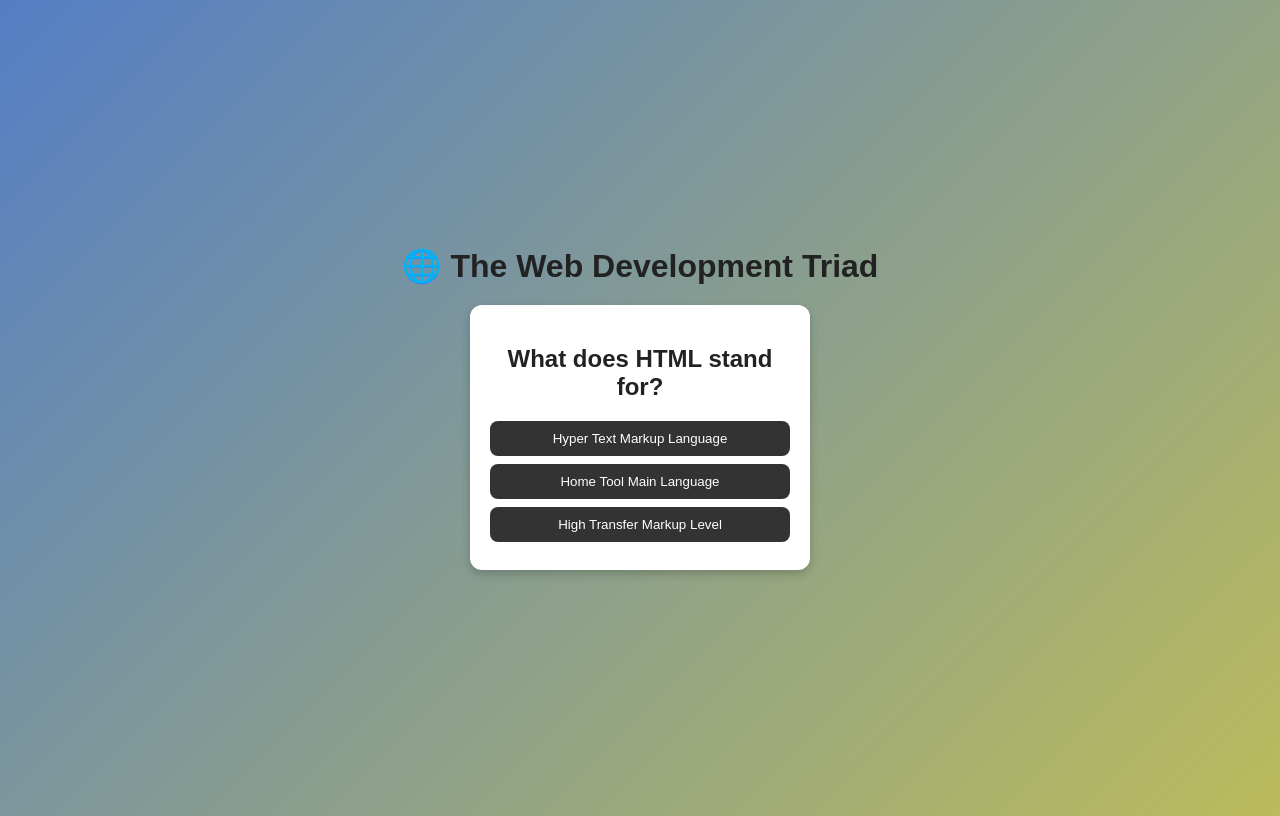
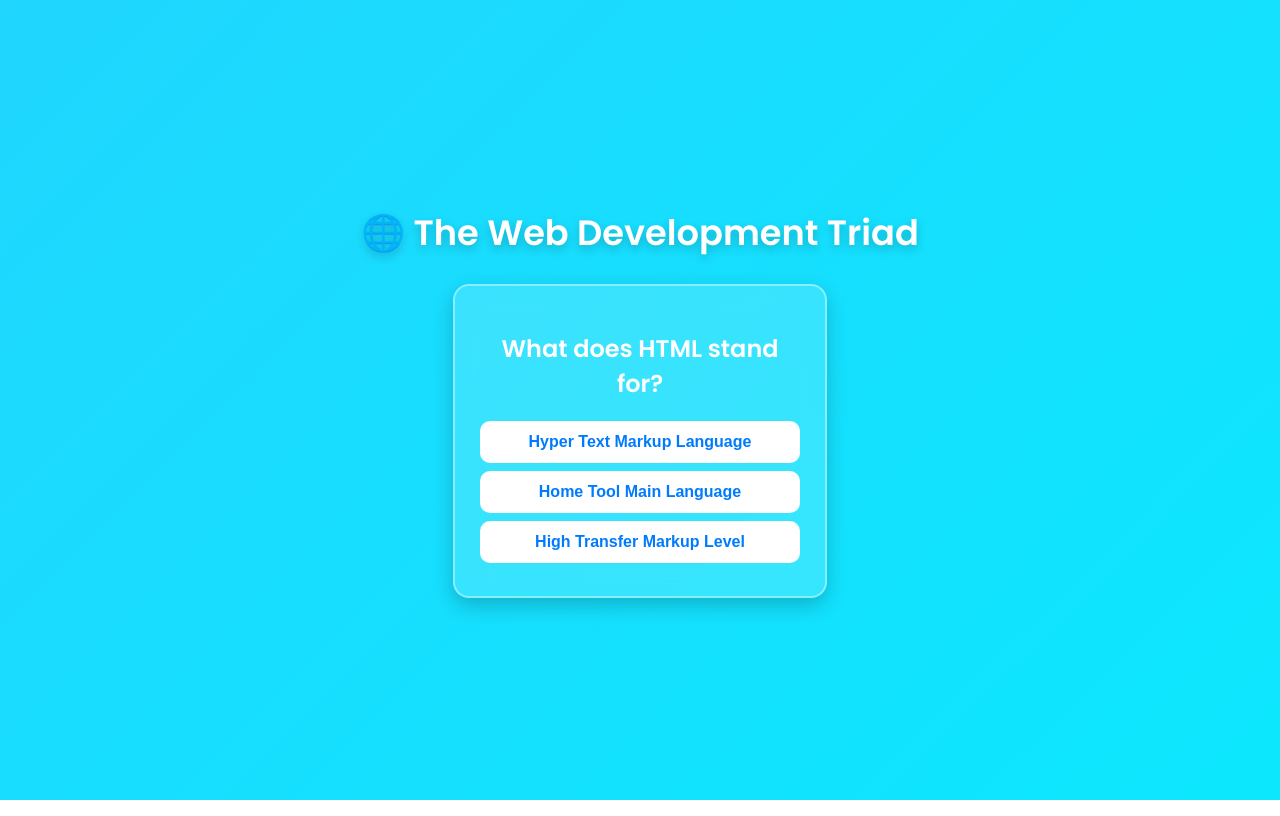
Before and after one commit to dianapavi26/english-quiz, a plain HTML site: page index.html in a window 1280 px wide. Drawn offline with Linux system fonts and the light colour scheme.

Commit message:
Revamp styles for modern design and improved UI

```diff
--- a/style.css
+++ b/style.css
@@ -1,15 +1,19 @@
+/* 🌈 Modern English Challenge Design */
+@import url('https://fonts.googleapis.com/css2?family=Poppins:wght@400;600&display=swap');
+
 body {
   font-family: "Poppins", sans-serif;
-  background: linear-gradient(135deg, #f16529, #2965f1, #f7df1e);
+  background: linear-gradient(135deg, #4facfe, #00f2fe);
   background-size: 400% 400%;
-  animation: gradient 10s ease infinite;
+  animation: gradient 12s ease infinite;
   display: flex;
   flex-direction: column;
   align-items: center;
   justify-content: center;
   height: 100vh;
-  color: #222;
+  color: #fff;
   text-align: center;
+  margin: 0;
 }
 
 @keyframes gradient {
@@ -19,41 +23,59 @@ body {
 }
 
 h1 {
-  font-size: 2rem;
-  margin-bottom: 20px;
+  font-size: 2.2rem;
+  margin-bottom: 25px;
+  text-shadow: 0 4px 10px rgba(0, 0, 0, 0.2);
 }
 
 .question-box {
-  background: white;
-  border-radius: 12px;
-  box-shadow: 0 4px 10px rgba(0, 0, 0, 0.2);
-  padding: 20px;
-  width: 300px;
+  background: rgba(255, 255, 255, 0.15);
+  border: 2px solid rgba(255, 255, 255, 0.4);
+  border-radius: 16px;
+  box-shadow: 0 8px 20px rgba(0, 0, 0, 0.2);
+  padding: 25px;
+  width: 320px;
+  backdrop-filter: blur(12px);
+  transition: 0.3s ease;
+}
+
+.question-box:hover {
+  transform: scale(1.03);
 }
 
 button {
   display: block;
   width: 100%;
   margin: 8px 0;
-  padding: 10px;
+  padding: 12px;
   border: none;
-  border-radius: 8px;
-  background: #333;
-  color: white;
+  border-radius: 10px;
+  background: #ffffff;
+  color: #007bff;
+  font-weight: 600;
   cursor: pointer;
   transition: 0.3s;
+  font-size: 1rem;
 }
 
 button:hover {
-  background: #555;
+  background: #007bff;
+  color: #fff;
+  box-shadow: 0 4px 12px rgba(0, 123, 255, 0.4);
 }
 
 #next-btn {
-  background: #007bff;
+  background: #ffc107;
+  color: #222;
   display: none;
+}
+
+#next-btn:hover {
+  background: #ffb100;
 }
 
 #score {
   font-size: 1.2rem;
   margin-top: 20px;
+  font-weight: 600;
 }
```
